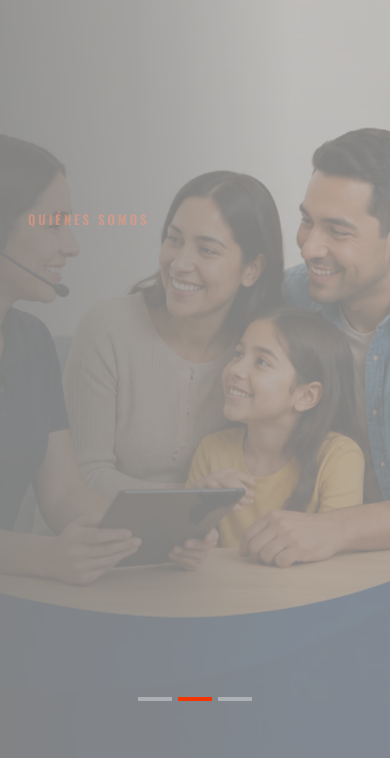
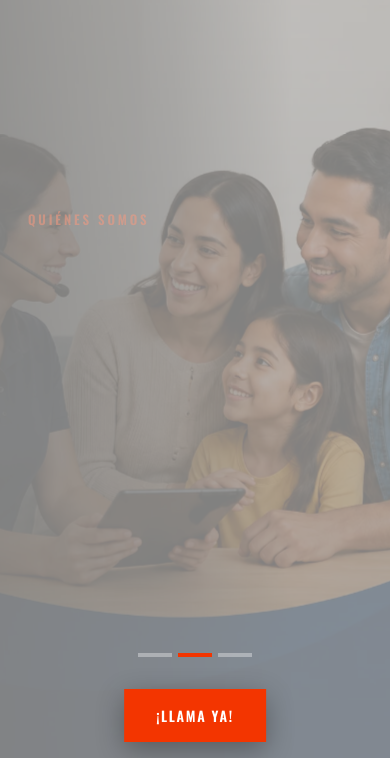
Before and after one commit to Zombie550211/pagina-alexis-1-residencial-2-, a plain HTML site: page index.html in a window 390 px wide. Shown: the part 86-844 px from the top of the page. Drawn offline with nearby package versions, Linux system fonts and the light colour scheme.

Commit message:
Agrega boton flotante de llamada
Va fijo abajo al centro en las seis paginas y apunta al telefono de
contacto. Los puntos del slider del hero suben para dejarlo pasar, y el
pie reserva espacio para que no tape el copyright.

Co-Authored-By: Claude Opus 5 <noreply@anthropic.com>

```diff
--- a/css/style.css
+++ b/css/style.css
@@ -349,7 +349,9 @@ section[id] { scroll-margin-top: var(--header-h); }
 
 .hero-nav {
   position: absolute;
-  bottom: 44px;
+  /* Se sube respecto del borde para dejar pasar el boton flotante de llamada,
+     que tambien va centrado abajo. */
+  bottom: 104px;
   left: 0; right: 0;
   z-index: 4;
   display: flex;
@@ -866,6 +868,27 @@ section[id] { scroll-margin-top: var(--header-h); }
 .dev-notice strong { color: #a35b00; }
 
 /* ============================================
+   BOTON FLOTANTE DE LLAMADA
+   ============================================ */
+.call-fab {
+  position: fixed;
+  bottom: 24px;
+  left: 50%;
+  transform: translateX(-50%);
+  /* Por encima del contenido pero por debajo del menu movil (205) y del
+     header (200), para no quedar flotando sobre el menu abierto. */
+  z-index: 150;
+  padding: 17px 38px;
+  font-size: 15px;
+  box-shadow: 0 8px 28px rgba(0,0,0,0.32);
+}
+.call-fab:hover { transform: translateX(-50%) translateY(-2px); }
+
+/* El boton tapa la franja inferior de las secciones fijas al pie: se les
+   agrega aire para que nada quede debajo. */
+.footer-bottom { padding-bottom: 96px; }
+
+/* ============================================
    ANIMACIONES
    ============================================
    [data-reveal]            elemento que aparece al entrar en pantalla
@@ -1087,8 +1110,14 @@ section[id] { scroll-margin-top: var(--header-h); }
   .hero-content h1 { font-size: 32px; }
   .hero-content p { font-size: 16px; margin-bottom: 26px; }
 
+  .call-fab {
+    bottom: 16px;
+    padding: 15px 32px;
+    font-size: 14px;
+  }
+
   /* Los puntos siguen midiendo 3px pero se tocan en una franja de 30px */
-  .hero-nav { gap: 6px; }
+  .hero-nav { gap: 6px; bottom: 88px; }
   .hero-dot {
     height: 30px;
     padding: 13px 0;
--- a/index.html
+++ b/index.html
@@ -300,6 +300,8 @@
   </div>
 </footer>
 
+<a href="tel:+18888399987" class="btn btn-primary call-fab">&iexcl;Llama Ya!</a>
+
 <script src="js/main.js"></script>
 </body>
 </html>
```
Also changed, not shown: contacto.html (+2 -0 lines), privacidad.html (+2 -0 lines), proyectos.html (+2 -0 lines), sobre-nosotros.html (+2 -0 lines), terminos.html (+2 -0 lines).
